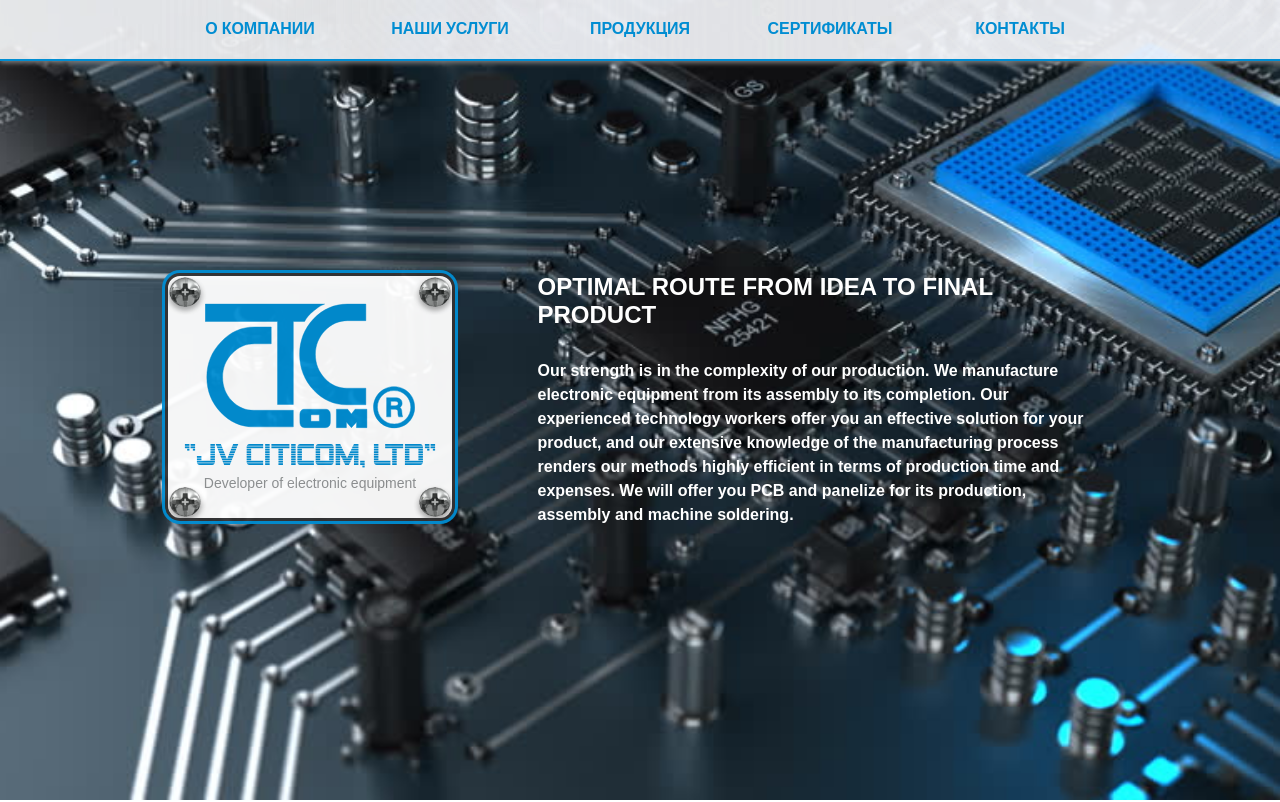
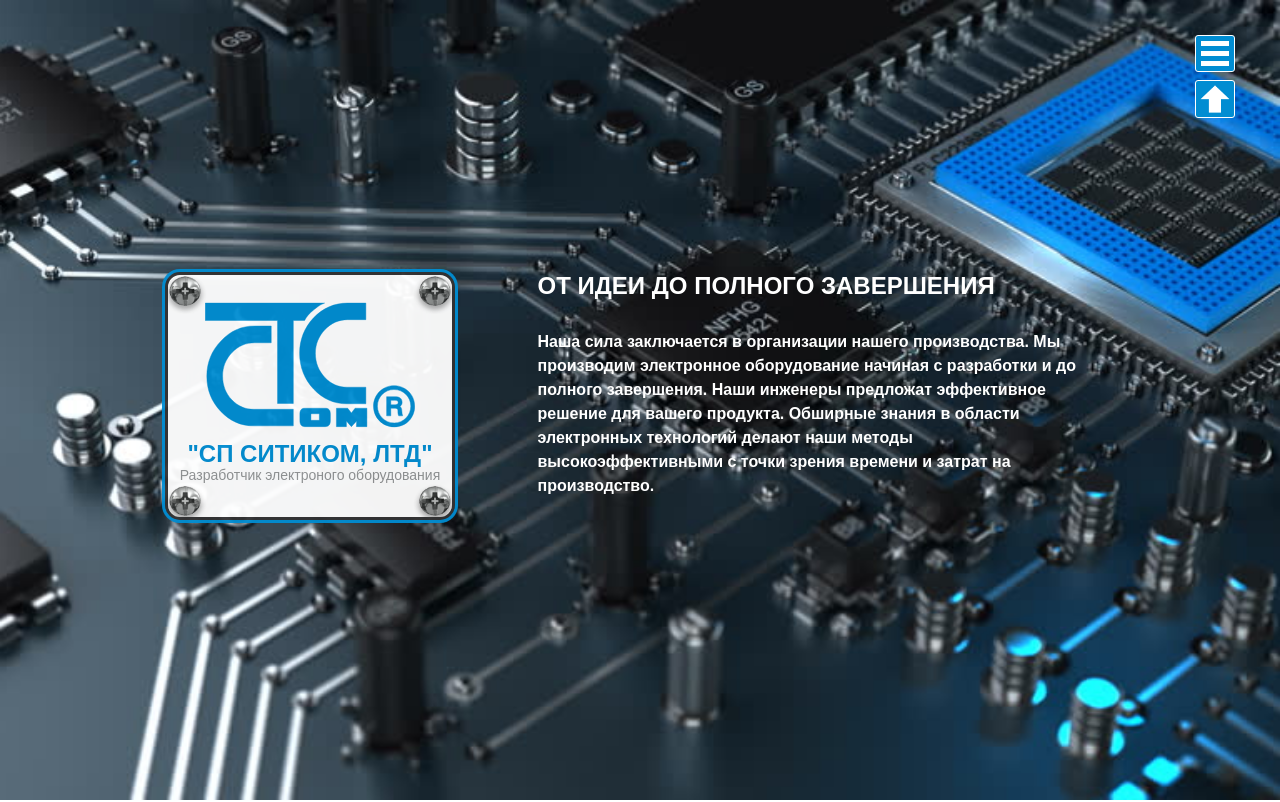
Before and after one commit to piva1839/citicom, a plain HTML site: page index.html in a window 1280 px wide. Shown: the top 802 px of the page. Drawn offline with Linux system fonts and the light colour scheme; a script that the page names is missing.

Commit message:
add to top button and russian translation

```diff
--- a/css/style.css
+++ b/css/style.css
@@ -60,6 +60,7 @@ header {
 	background-position: right;
 }
 
+/*
 .main-menu {
   position: fixed;
   left: 0;
@@ -113,6 +114,7 @@ nav {
 .main-navigation a:hover {
   color: #ffffff;
 }
+*/
 
 .menu {
 	position: fixed;
@@ -128,7 +130,7 @@ nav {
 	padding: 18px 10px 0 10px;
 
 	background: url("../img/bg.jpg") no-repeat;
-  border-left: 2px solid #018dd2;
+  border-left: 1px solid #018dd2;
 
 	text-align: right;
 
@@ -164,7 +166,7 @@ nav {
 	right: 45px;
   z-index: 3;
 
-  display: none;
+  /* display: none; */
   width: 40px;
   padding: 5px;
 
@@ -195,7 +197,8 @@ nav {
 	margin-top: 0;
 }
 
-.hidden-menu:checked ~ .burger {
+.hidden-menu:checked ~ .burger,
+.hidden-menu:checked ~ .to-header {
 	right: 160px;
 }
 
@@ -219,8 +222,29 @@ nav {
 	transform: rotate(-45deg);
 }
 
+.to-header {
+	position: fixed;
+	top: 80px;
+	right: 45px;
+  z-index: 3;
+
+	width: 40px;
+	height: 38px;
+
+	background: #018dd2 url("../img/arrowtop.png") no-repeat;
+	background-size: 100% 100%;
+	background-position: center;
+  border: 1px solid #ffffff;
+  border-radius: 3px;
+
+  cursor: pointer;
+
+	transition: 0.4s;
+}
+
 @media screen and (max-width: 750px) {
-  .main-menu,
+  /*
+	.main-menu,
   nav {
     display: none;
   }
@@ -228,6 +252,7 @@ nav {
   .burger {
     display: block;
   }
+	*/
 }
 
 .main-atributes {
@@ -259,9 +284,9 @@ nav {
 }
 
 .company-name {
-	font-family: "Alien-Encounters-Regular_0.ttf", "Arial", sans-serif;
-	font-size: 30px;
-	font-weight: 400;
+	font-family: "Arial", sans-serif;
+	font-size: 24px;
+	font-weight: 600;
   color: #018dd2;
 }
 
@@ -737,9 +762,11 @@ p {
 	}
 }
 
+/*
 @media screen and (orientation:landscape) {
 	header {
 		height: auto;
 		padding-top: 50px;
 	}
 }
+*/
--- a/index.html
+++ b/index.html
@@ -10,10 +10,10 @@
       <link rel="shortcut icon" href="favicon.png" type="image/png">
     </head>
     <body>
-
-<!-- header -->
+		<a name="header"></a>
 
       <header>
+			<!--
         <div class="main-menu">
         </div>
         <nav>
@@ -27,13 +27,14 @@
             </ul>
           </div>
         </nav>
-        <!-- burger start -->
+       -->
         <input type="checkbox" id="act" class="hidden-menu">
           <label class="burger" for="act">
             <span class="top-bun"></span>
             <span class="cutlet"></span>
             <span class="bottom-bun"></span>
           </label>
+				<a class="to-header" href="#header"></a>
         <ul class="menu">
           <li><a href="#О компании">О компании</a>
           <li><a href="#Наши услуги">Наши услуги</a>
@@ -46,18 +47,18 @@
 					<div class="main-atributes">
 						<img class="main-logo" src="img/mainlogo.svg" alt="CITIKOM" width="" height="">
 						<h1 class="company-name">
-							"JV CITICOM, LTD"
+							"СП СИТИКОМ, ЛТД"
 						</h1>
 						<h2 class="company-specific">
-							Developer of electronic equipment
+							Разработчик электроного оборудования
 						</h2>
 					</div>
 					<div class="main-description">
 						<h3 class="main-idea">
-							Optimal route from idea to final product
+							От идеи до полного завершения
 						</h3>
 						<p class="main-idea-content">
-							Our strength is in the complexity of our production. We manufacture electronic equipment from its assembly to its completion. Our experienced technology workers offer you an effective solution for your product, and our extensive knowledge of the manufacturing process renders our methods highly efficient in terms of production time and expenses. We will offer you PCB and panelize for its production, assembly and  machine soldering.
+							Наша сила заключается в организации нашего производства. Мы производим электронное оборудование начиная с разработки и до полного завершения. Наши инженеры предложат эффективное решение для вашего продукта. Обширные знания в области электронных технологий делают наши методы высокоэффективными с точки зрения времени и затрат на производство.
 						</p>
 					</div>
 				</div>
@@ -69,17 +70,17 @@
 						О компании
 					</h4>
 					<p>
-						ТОВ «СП СIТIКОМ, ЛТД» - профессиональный разработчик аппаратно-программных средств в области телекоммуникационных технологий основано в марте 1993 года. На основе научного, конструкторского и инженерного опыта предприятие реализует полный цикл проектов от постановки задач, проектирования и серийного производства радиоэлектронных устройств и систем до внедрения, включая последующее авторское сопровождение, гарантийное обслуживание и обучение эксплуатационного персонала.
+						ООО «СП СИТИКОМ, ЛТД» - профессиональный разработчик аппаратно-программных средств в области телекоммуникационных технологий основано в марте 1993 года. На основе научного, конструкторского и инженерного опыта предприятие реализует полный цикл проектов от постановки задач, проектирования и серийного производства радиоэлектронных устройств и систем до внедрения, включая последующее авторское сопровождение, гарантийное обслуживание и обучение эксплуатационного персонала.
 						Накопленный опыт и инновационный подход в проектировании и разработке позволяет создавать уникальные технические решения различной сложности.
 					</p>
 					<p>
-						ТОВ «СП СIТIКОМ, ЛТД» обеспечивает клиентам высокий уровень технической поддержки, возможность создания специализированных решений и индивидуальной доработки продукта под потребности конкретного клиента.
+						ООО «СП СИТИКОМ, ЛТД» обеспечивает клиентам высокий уровень технической поддержки, возможность создания специализированных решений и индивидуальной доработки продукта под потребности конкретного клиента.
 					</p>
 					<p>
 						Отличительными чертами наших разработок являются высокое качество и надёжность при оптимальных экономических показателях.
 					</p>
 					<p>
-						Разработка радиоэлектронной аппаратуры на заказ - одна из ключевых компетенций ТОВ «СП СIТIКОМ, ЛТД».
+						Разработка радиоэлектронной аппаратуры на заказ - одна из ключевых компетенций ООО «СП СИТИКОМ, ЛТД».
 					</p>
 					<b class="level-title">
 						Почему СIТIКОМ?
```
Also changed, not shown: img/arrowtop.png (added).
